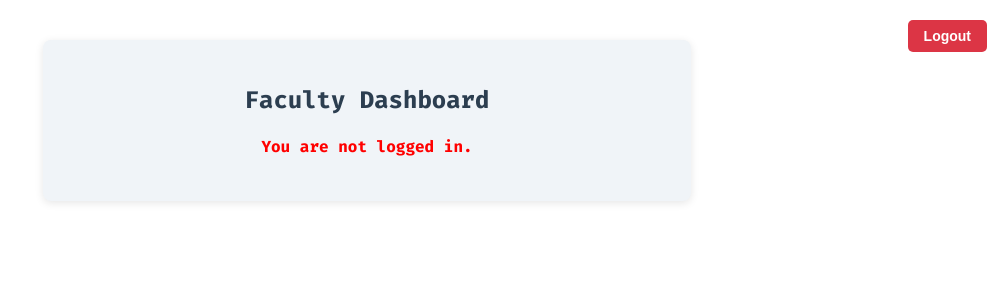
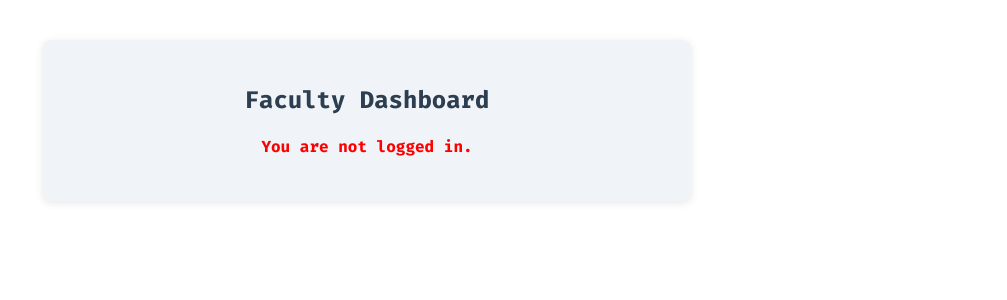
Before and after one commit to bunny-iLink/27-05-2025, an Angular app in the folder frontend/: page /management/faculty in a window 1280 px wide. Shown: the top 300 px of the page, without its empty margins (273-1280 px from the left). Built offline with nearby package versions, Linux system fonts and the light colour scheme.

Commit message:
Logout button hidden if token doesn't exist

```diff
--- a/frontend/src/app/management/admin/admin.component.html
+++ b/frontend/src/app/management/admin/admin.component.html
@@ -1,8 +1,8 @@
-<button class="logout-button top-right" (click)="logout()">Logout</button>
+<button *ngIf="addUserButton" class="logout-button top-right" (click)="logout()">Logout</button>
 
 <div class="admin-container">
+    <h2>Admin Dashboard</h2>
     <div class="admin-header" *ngIf="addUserButton">
-        <h2>Admin Dashboard</h2>
         <button class="add-user-button" (click)="openModal()"><strong>+ Add New User</strong></button>
     </div>
 
--- a/frontend/src/app/management/faculty/faculty.component.html
+++ b/frontend/src/app/management/faculty/faculty.component.html
@@ -1,4 +1,4 @@
-<button class="logout-button top-right" (click)="logout()">Logout</button>
+<button *ngIf="addUserButton" class="logout-button top-right" (click)="logout()">Logout</button>
 
 <div class="faculty-container">
     <h2>Faculty Dashboard</h2>
--- a/frontend/src/app/management/faculty/faculty.component.ts
+++ b/frontend/src/app/management/faculty/faculty.component.ts
@@ -14,6 +14,7 @@ import { Router } from '@angular/router';
 export class FacultyComponent implements OnInit {
   user: any = null;
   error: string | null = null;
+  addUserButton: boolean = false;
 
   constructor(private http: HttpClient, private router: Router) { }
 
@@ -21,6 +22,7 @@ export class FacultyComponent implements OnInit {
     const token = localStorage.getItem('token');
 
     if (!token) {
+      this.addUserButton = false;
       this.error = 'You are not logged in.';
       return;
     }
@@ -58,6 +60,7 @@ export class FacultyComponent implements OnInit {
   logout(): void {
     localStorage.removeItem('token');
     this.user = null;
+    this.addUserButton = false;
     this.error = 'You are not logged in.';
     alert("You have been logged out.");
     this.router.navigate(['management/login']);
--- a/frontend/src/app/management/principal/principal.component.html
+++ b/frontend/src/app/management/principal/principal.component.html
@@ -1,4 +1,4 @@
-<button class="logout-button top-right" (click)="logout()">Logout</button>
+<button *ngIf="addUserButton" class="logout-button top-right" (click)="logout()">Logout</button>
 
 <div class="principal-container">
     <h2>Principal Dashboard</h2>
--- a/frontend/src/app/management/principal/principal.component.ts
+++ b/frontend/src/app/management/principal/principal.component.ts
@@ -14,6 +14,7 @@ import { Router } from '@angular/router';
 export class PrincipalComponent implements OnInit {
   user: any = null;
   error: string | null = null;
+  addUserButton: boolean = false;
 
   constructor(private http: HttpClient, private router: Router) { }
 
@@ -21,6 +22,7 @@ export class PrincipalComponent implements OnInit {
     const token = localStorage.getItem('token');
 
     if (!token) {
+      this.addUserButton = false;
       this.error = 'You are not logged in.';
       return;
     }
@@ -59,6 +61,7 @@ export class PrincipalComponent implements OnInit {
     localStorage.removeItem('token');
     this.user = null;
     this.error = 'You are not logged in.';
+    this.addUserButton = false;
     alert("You have been logged out.");
     this.router.navigate(['management/login']);
   }
--- a/frontend/src/app/management/student/student.component.html
+++ b/frontend/src/app/management/student/student.component.html
@@ -1,4 +1,4 @@
-<button class="logout-button top-right" (click)="logout()">Logout</button>
+<button *ngIf="addUserButton" class="logout-button top-right" (click)="logout()">Logout</button>
 
 <div class="student-container">
     <h2>Student Dashboard</h2>
--- a/frontend/src/app/management/student/student.component.ts
+++ b/frontend/src/app/management/student/student.component.ts
@@ -14,6 +14,7 @@ import { Router } from '@angular/router';
 export class StudentComponent implements OnInit {
   user: any = null;
   error: string | null = null;
+  addUserButton: boolean = false;
 
   constructor(private http: HttpClient, private router: Router) { }
 
@@ -21,6 +22,7 @@ export class StudentComponent implements OnInit {
     const token = localStorage.getItem('token');
 
     if (!token) {
+      this.addUserButton = false;
       this.error = 'You are not logged in.';
       return;
     }
@@ -59,6 +61,7 @@ export class StudentComponent implements OnInit {
     localStorage.removeItem('token');
     this.user = null;
     this.error = 'You are not logged in.';
+    this.addUserButton = false;
     alert("You have been logged out.");
     this.router.navigate(['management/login']);
   }
```
